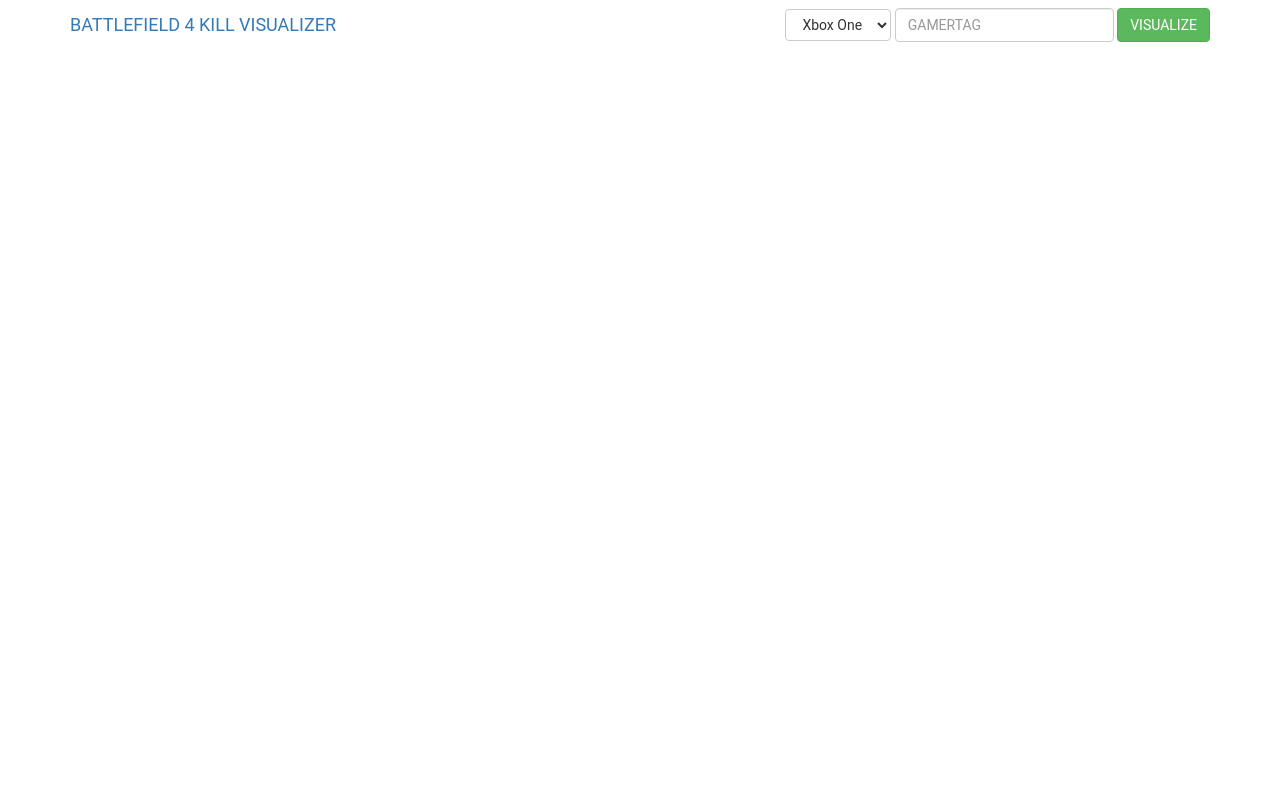
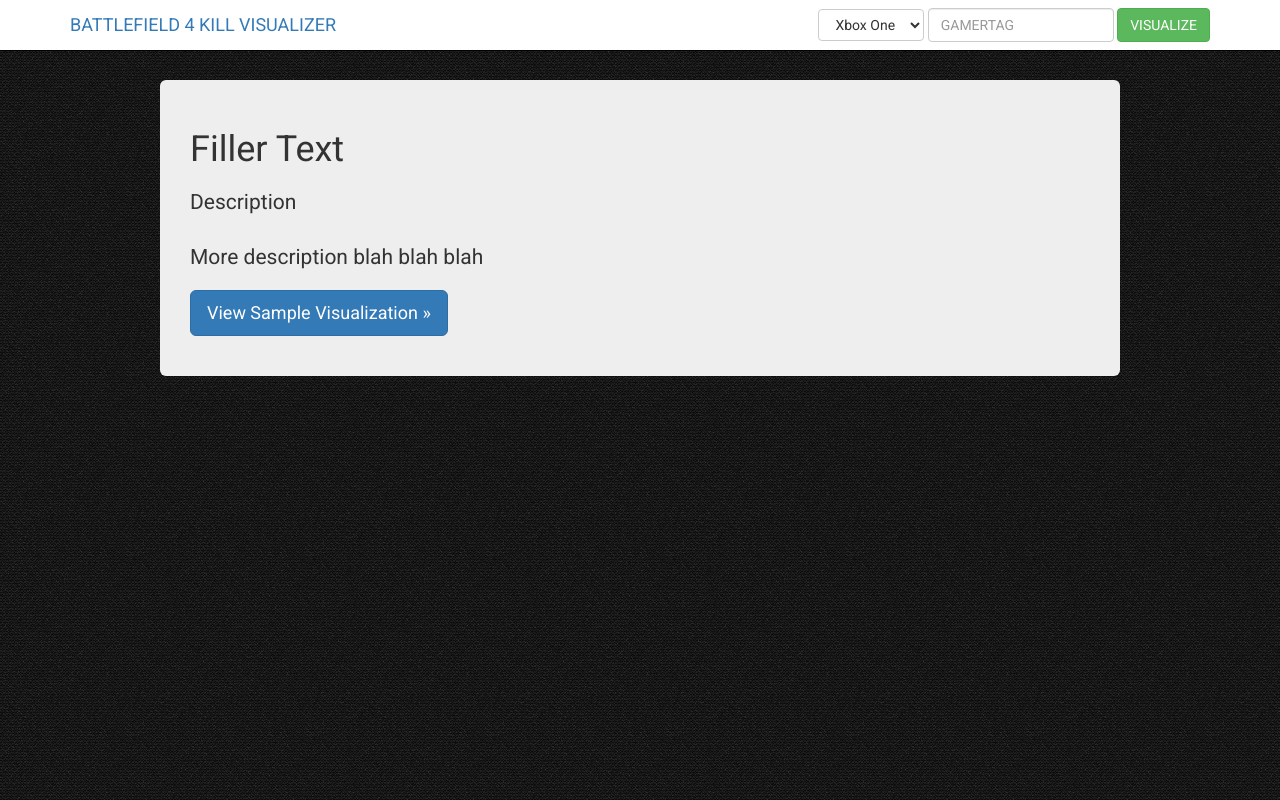
Before and after one commit to jaycbaby/B4kills, a website: page index.html in a window 1280 px wide. Shown: the top 800 px of the page. Drawn offline with nearby package versions, Linux system fonts and the light colour scheme; no server answers.

Commit message:
added load spinners and modified html

```diff
--- a/css/main.css
+++ b/css/main.css
@@ -5,6 +5,7 @@
 body {
     font-family: Roboto, Helvetica, sans-serif;
     margin-top: 50px;
+    background: url(../img/bg.png);
 }
 
 svg {
@@ -42,3 +43,39 @@
 .node--leaf {
   pointer-events: none;
 }
+
+.custom-navbar {
+    border-bottom: 1px solid black;
+    background-color: white;
+}
+
+.main-container {
+    padding-right: 15px;
+    padding-left: 15px;
+    margin-right: auto;
+    margin-left: auto;
+}
+
+.main-container .billboard {
+    width: 960px;
+    margin: 0 auto;
+    margin-top: 80px;
+    padding-right: 60px;
+    padding-left: 60px;
+    border-radius: 6px;
+    padding: 30px;
+    margin-bottom: 30px;
+    font-size: 21px;
+    font-weight: 200;
+    line-height: 2.1428571435;
+    color: inherit;
+    background-color: #EEE;
+}
+
+.load-spinner {
+    display: none;
+    width: 92px;
+    height: 92px;
+    margin: 0 auto;
+    background: url(../img/spinner.gif);
+}
--- a/index.html
+++ b/index.html
@@ -4,17 +4,17 @@
   <meta charset="UTF-8">
   <title>Battlefield 4 Kill Visualization</title>
   <link rel="stylesheet" href="bower_components/bootstrap/dist/css/bootstrap.css">
-<!--   <link href='http://fonts.googleapis.com/css?family=Roboto' rel='stylesheet' type='text/css'> -->
+  <link href='http://fonts.googleapis.com/css?family=Roboto' rel='stylesheet' type='text/css'>
   <link rel="stylesheet" href="css/main.css">
 </head>
 <body>
 
-  <div class="navbar navbar-fixed-top" role="navigation">
+  <div class="navbar navbar-fixed-top custom-navbar" role="navigation">
     <div class="container">
       <div class="navbar-header">
         <a class="navbar-brand" href="#">BATTLEFIELD 4 KILL VISUALIZER</a>
       </div>
-      <div>
+      <div class="navbar-header navbar-right">
         <form class="navbar-form navbar-right" role="form">
           <div class="form-group">
             <select name="platform" id="game-platform" class="btn btn-default dropdown-toggle" default="pc">
@@ -31,6 +31,21 @@
     </div>
   </div>
 
+  <div class="main-container">
+    <div class="billboard">
+      <div class="load-spinner"></div>
+      <div class="intro-content">
+        <h1>Filler Text</h1>
+        <p>Description</p>
+        <p>More description blah blah blah</p>
+        <p>
+          <a class="btn btn-lg btn-primary" href="#" role="button">View Sample Visualization &raquo;</a>
+        </p>
+      </div>
+    </div>
+
+  </div>
+
 
 
 
```
Also changed, not shown: README.MD, img/bg.png (added), img/spinner.gif (added).
